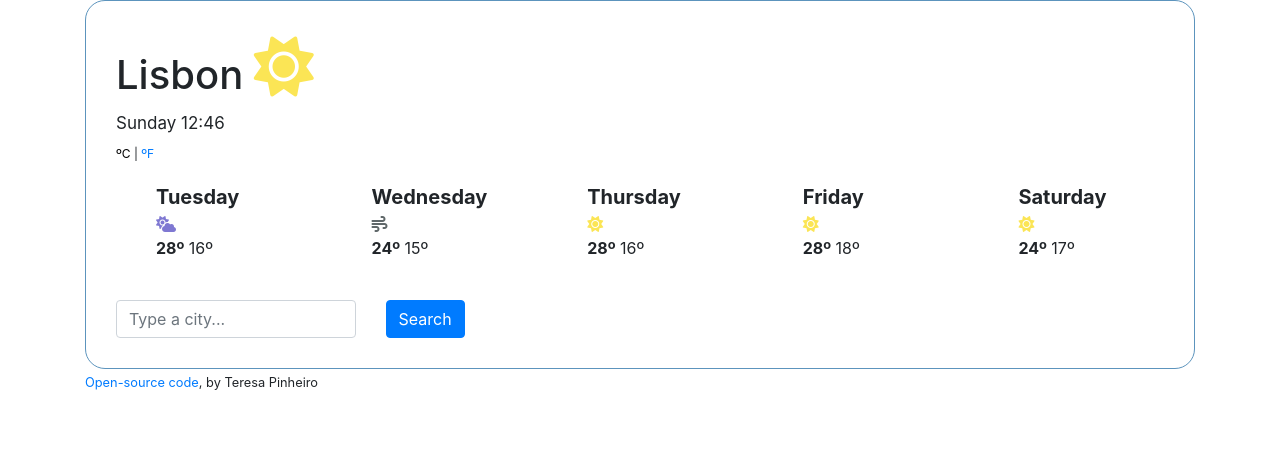
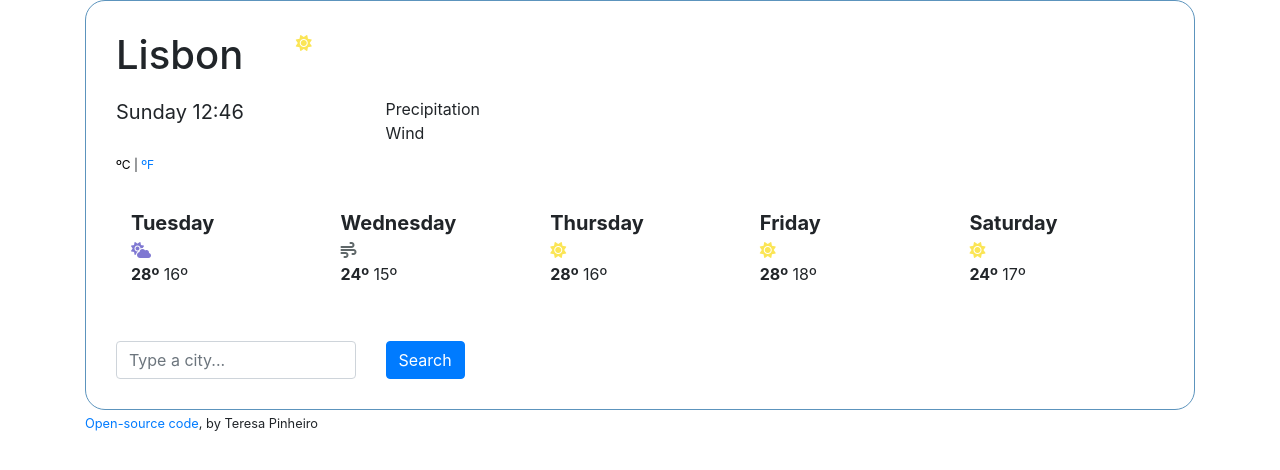
Before and after one commit to tpinheiro1/weather-project, a plain HTML site: page index.html in a window 1280 px wide. Drawn offline with nearby package versions, Linux system fonts and the light colour scheme.

Commit message:
Added elements to HTML

```diff
--- a/index.html
+++ b/index.html
@@ -18,15 +18,32 @@
 <body>
 <div class="container">
 <div class="weather-app">
+    <div class="row">
+        <div class="col-2">
             <h1 id="city">
-                Lisbon
-                <span class="main-icon"><i class="fas fa-sun"></i></span>
-            </h1>
-            <p class="date" id="current-date-time">
-            </p>
+                Lisbon </h1>
+        </div>
+        <div class="col-2" class="main-icon">
+            <i class="fas fa-sun"></i>
+        </div>
+    </div>
+    <div class="row">
+        <div class="col-3">
+            <ul>
+                <li class="date" id="current-date-time"></li>
+                <li class="description"></li>
+            </ul>
             <span class="temperature" id="temperature"></span> <span class="weather-unit"><a href="#"
                     id="celsius">ºC</a> | <a href="#" id="fahrenheit">ºF</a></span>
-            <span class=Weekdays>
+        </div>
+        <div class="col-3">
+            <ul>
+                <li>Precipitation</li>
+                <li>Wind</li>
+            </ul>
+        </div>
+    </div>
+    <div class=Weekdays>
         <div class="row">
             <div class="col-sm">
                 <ul>
@@ -62,7 +79,7 @@
                     <i class="fas fa-sun"></i>
                     <li><span class="maximum">24º</span> 17º</li>
                 </ul>
-            </span>
+            </div>
         </div>
     </div>
     <br />
@@ -70,7 +87,7 @@
         <div class="col-3">
             <form id="search-form">
             <input type="search" placeholder="Type a city..." autocomplete="off" id="search-input"
-                    class="form-control" />
+                    class="form-control"/>
         </div>
         <div class="col-3">
             <input type="submit" value="Search"/ type="button" class="btn btn-primary">
@@ -83,7 +100,6 @@
         <a href="https://github.com/tpinheiro1/weather-project" target="_blank">
             Open-source code</a>, by Teresa Pinheiro</small>
     </p>
-
 </div>
     <script src="index.js"></script>
 </body>
--- a/styles.css
+++ b/styles.css
@@ -1,27 +1,37 @@
 body {
   font-family: Arial, Helvetica, sans-serif;
 }
+
+ul {
+  margin: 0;
+  padding: 0;
+}
+
 li {
   list-style: none;
+  margin: 0;
+  padding: 0;
 }
 
 h1 {
-  font-size: 50px;
+  font-size: 80px;
   font-weight: 800;
-  margin: 0;
-  padding: 0;
+  margin: 0px;
+  padding-bottom: 10px;
   text-transform: capitalize;
 }
 
 .main-icon {
-  font-size: 60px;
+  font-size: 70px;
+  font-weight: bold;
   margin: 0px;
   padding: 0px;
 }
 
 .date {
-  font-size: 17px;
+  font-size: 20px;
   margin: 0px;
+  padding-bottom: 5px;
 }
 
 .temperature {
@@ -46,6 +56,9 @@ h1 {
   cursor: default;
 }
 
+.Weekdays {
+  padding: 15px;
+}
 .fa-sun {
   color: #fbe555;
 }
```
Lines whose indentation alone changed are shown as unchanged.
